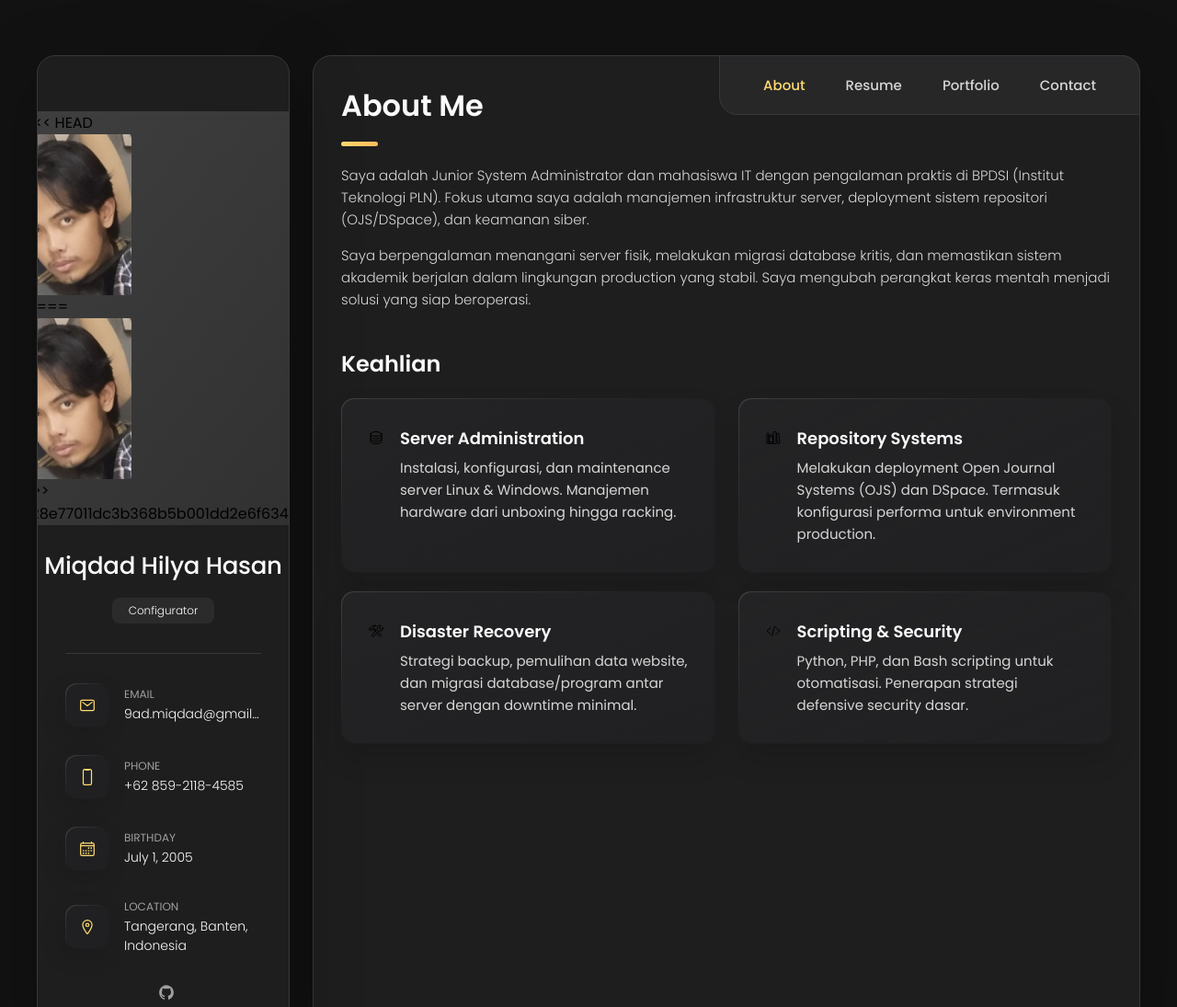
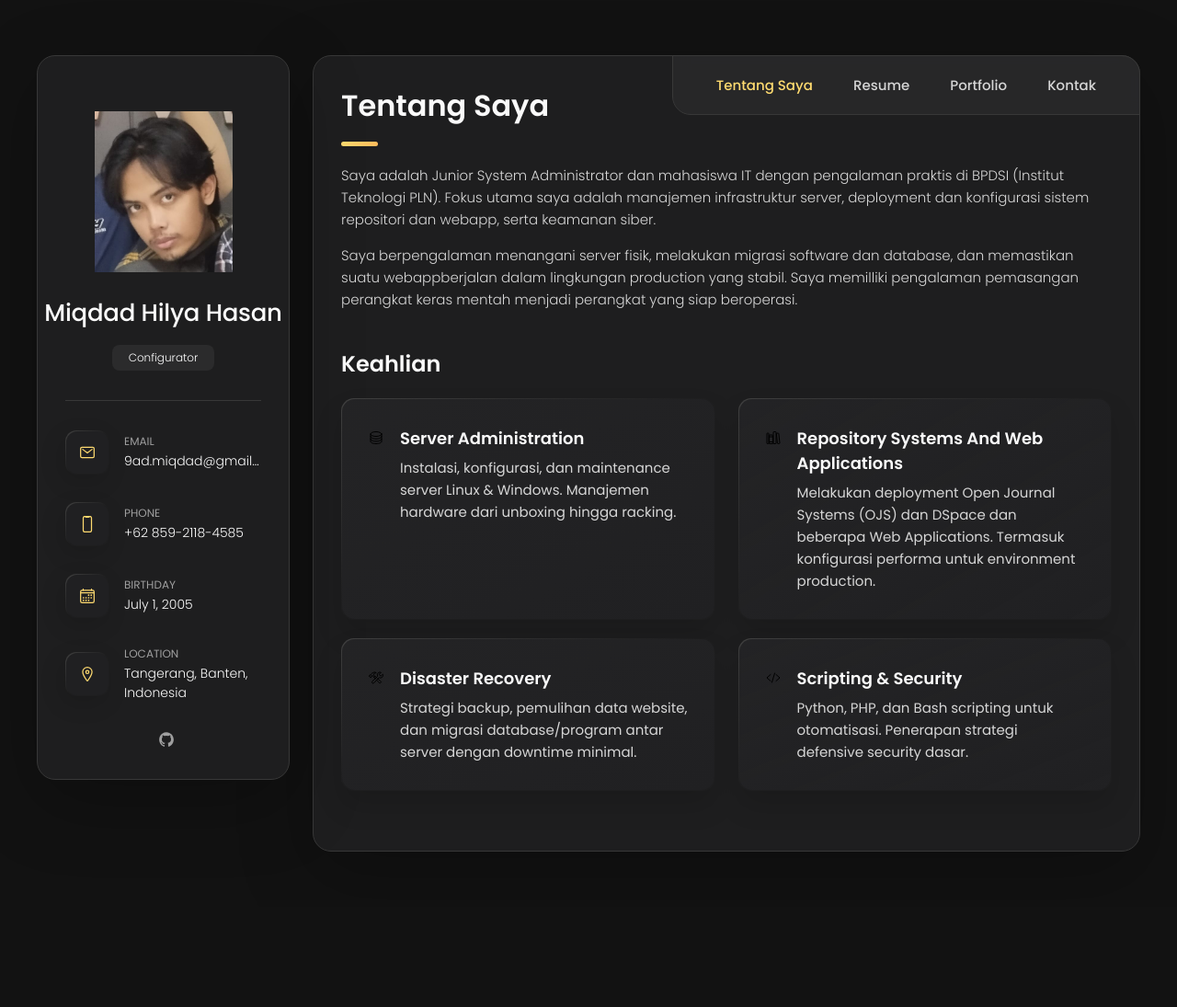
Before and after one commit to miqdadhasann/portfolio, a plain HTML site: page index.html in a window 1280 px wide. Shown: the top 1095 px of the page at 92% size. After the commit the page ends 986 px from the top, so only its background shows below. Drawn offline with nearby package versions, Linux system fonts and the light colour scheme.

Commit message:
Perbaikan navigasi sidebar dan kontak

```diff
--- a/index.html
+++ b/index.html
@@ -42,11 +42,7 @@
       <div class="sidebar-info">
 
         <figure class="avatar-box">
-<<<<<<< HEAD
           <img src="./assets/images/MiqdadProfile.jpg" alt="Miqdad Hi Hasan" width="80">
-=======
-          <img src="./assets/images/MiqdadProfile.jpg" alt="Miqdad Hilya Hasan" width="80">
->>>>>>> b51f228e77011dc3b368b5b001dd2e6f63424974
         </figure>
 
         <div class="info-content">
@@ -132,7 +128,7 @@
       <nav class="navbar">
         <ul class="navbar-list">
           <li class="navbar-item">
-            <button class="navbar-link active" data-nav-link="about">About</button>
+            <button class="navbar-link active" data-nav-link="about">Tentang Saya</button>
           </li>
           <li class="navbar-item">
             <button class="navbar-link" data-nav-link="resume">Resume</button>
@@ -141,7 +137,7 @@
             <button class="navbar-link" data-nav-link="portfolio">Portfolio</button>
           </li>
           <li class="navbar-item">
-            <button class="navbar-link" data-nav-link="contact">Contact</button>
+            <button class="navbar-link" data-nav-link="contact">Kontak</button>
           </li>
         </ul>
       </nav>
@@ -149,17 +145,17 @@
       <article class="about active" data-page="about">
 
         <header>
-          <h2 class="h2 article-title">About me</h2>
+          <h2 class="h2 article-title">Tentang Saya</h2>
         </header>
 
         <section class="about-text">
           <p>
             Saya adalah Junior System Administrator dan mahasiswa IT dengan pengalaman praktis di BPDSI (Institut Teknologi PLN).
-            Fokus utama saya adalah manajemen infrastruktur server, deployment sistem repositori (OJS/DSpace), dan keamanan siber.
+            Fokus utama saya adalah manajemen infrastruktur server, deployment dan konfigurasi sistem repositori dan webapp, serta keamanan siber.
           </p>
           <p>
-            Saya berpengalaman menangani server fisik, melakukan migrasi database kritis,
-            dan memastikan sistem akademik berjalan dalam lingkungan production yang stabil. Saya mengubah perangkat keras mentah menjadi solusi yang siap beroperasi.
+            Saya berpengalaman menangani server fisik, melakukan migrasi software dan database,
+            dan memastikan suatu webappberjalan dalam lingkungan production yang stabil. Saya memilliki pengalaman pemasangan perangkat keras mentah menjadi perangkat yang siap beroperasi.
           </p>
         </section>
 
@@ -184,9 +180,9 @@
                 <ion-icon name="library-outline"></ion-icon>
               </div>
               <div class="service-content-box">
-                <h4 class="h4 service-item-title">Repository Systems</h4>
+                <h4 class="h4 service-item-title">Repository Systems and Web Applications</h4>
                 <p class="service-item-text">
-                  Melakukan deployment Open Journal Systems (OJS) dan DSpace. Termasuk konfigurasi performa untuk environment production.
+                  Melakukan deployment Open Journal Systems (OJS) dan DSpace dan beberapa Web Applications. Termasuk konfigurasi performa untuk environment production.
                 </p>
               </div>
             </li>
@@ -229,16 +225,16 @@
         <section class="timeline">
           <div class="title-wrapper">
             <div class="icon-box"><ion-icon name="book-outline"></ion-icon></div>
-            <h3 class="h3">Experience</h3>
+            <h3 class="h3">Pengalaman</h3>
           </div>
 
           <ol class="timeline-list">
             <li class="timeline-item">
-              <h4 class="h4 timeline-item-title">Student Worker - BPDSI Infrastructure Team</h4>
+              <h4 class="h4 timeline-item-title">Student Worker - BPDSI</h4>
               <span>Institut Teknologi PLN | 2024 — Sekarang</span>
               <p class="timeline-text">
-                • Mengelola deployment Full-Stack untuk Open Journal Systems (OJS) dan DSpace hingga status Production-Ready.<br>
-                • Melakukan Disaster Recovery dan migrasi database website OJS ke server baru.<br>
+                • Mengelola deployment Full-Stack untuk berbagai web Applications mulai dari Open Journal Systems (OJS) hingga DSpace, hingga status Production-Ready.<br>
+                • Melakukan Disaster Recovery dan migrasi database web dan aplikasi ke server baru.<br>
                 • Merakit dan mengonfigurasi server fisik dari nol (Bare Metal Provisioning).
               </p>
             </li>
@@ -319,7 +315,7 @@
 <article class="contact" data-page="contact">
 
         <header>
-          <h2 class="h2 article-title">Contact</h2>
+          <h2 class="h2 article-title">Kontak</h2>
         </header>
 
         <section class="contact-list-section">
@@ -395,5 +391,4 @@
 
 </body>
 
-
 </html>
```
